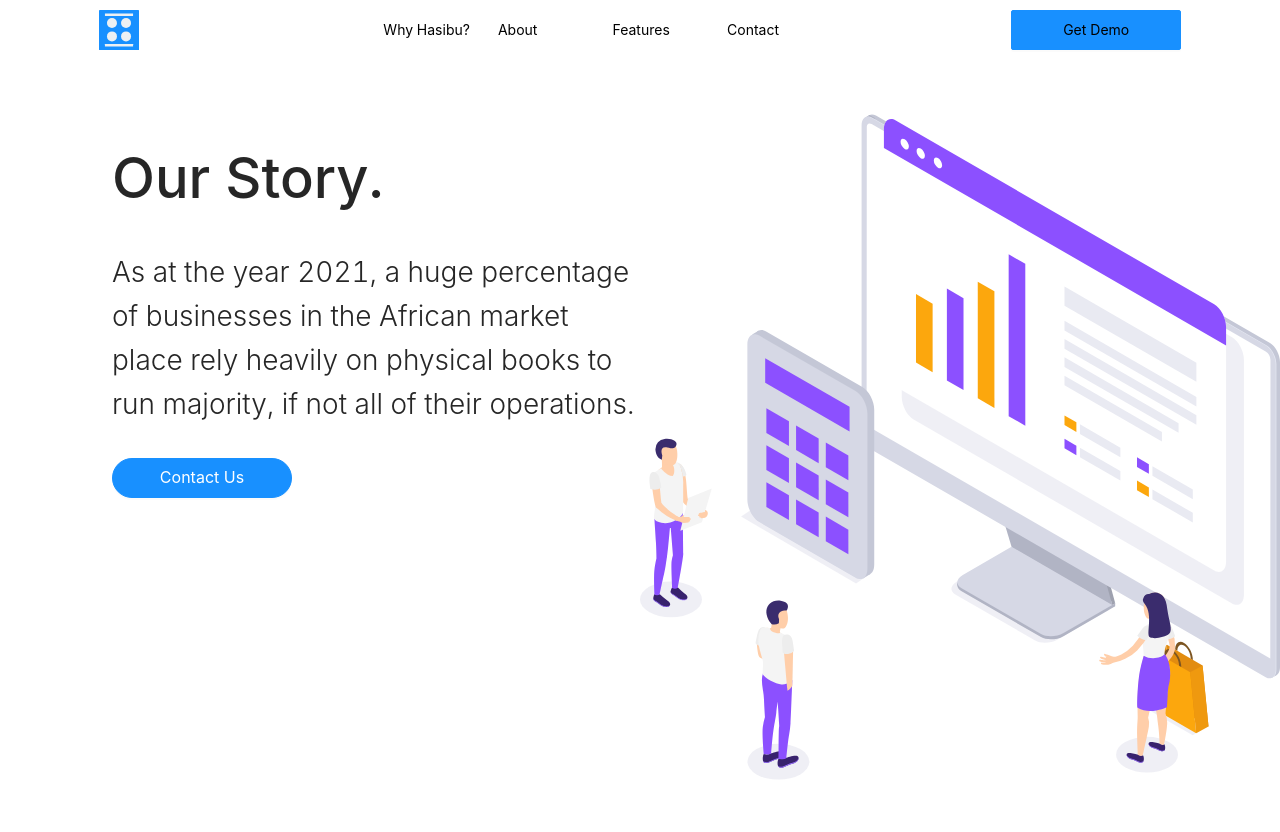
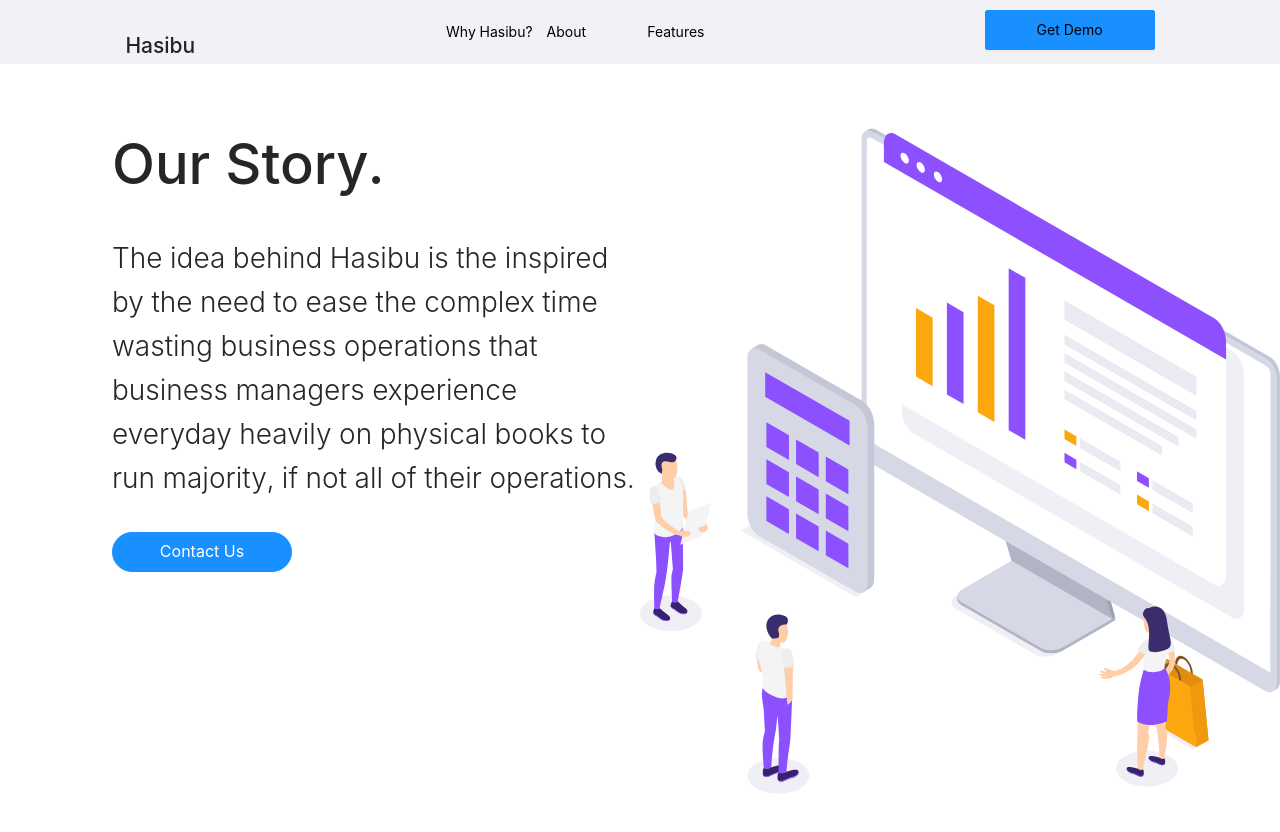
Before and after one commit to njeririziki/Next-, a Next.js app: page /about in a window 1280 px wide. Shown: the top 832 px of the page. Built offline with nearby package versions, Linux system fonts and the light colour scheme.

Commit message:
added content

```diff
--- a/Component/Header.js
+++ b/Component/Header.js
@@ -1,10 +1,12 @@
 import React, {useState} from 'react';
 import Link from 'next/link';
-import { Menu, Button,Grid,Drawer} from 'antd';
+import { Menu, Button,Grid,Drawer, PageHeader,Layout} from 'antd';
 import styles from '../styles/Landing.module.scss'
 import Logo from '../public/logo.svg'
 
-const Header=({split})=>{
+const {Header} =Layout
+
+const HeaderComp=({split,whypg})=>{
   const [change, setChange] = useState(false)
 
   const onScroll =()=>{
@@ -12,11 +14,15 @@
   }
 
     return(
-     <div onScroll={onScroll} className={change? styles.scrolheader:styles.header}>
-           <div className={styles.logo} >
-            <Logo style={{width:'40px', height:'40px'}}/>
+      <Layout>
+            <Header style={{backgroundColor:'inherit'}} className={whypg? styles.scrolheader:styles.header}>
+            <Link href='/'>
+            <h1>Hasibu</h1>
 
-           </div>
+            </Link>
+           {/* <div className={styles.logo} >
+            <Logo style={{width:'40px', height:'40px'}}/>  </div> */}
+
     <div className={styles.breadcrumbs}>
         <Link href='/whyhasibu'>
         <a className={styles.flinks}>Why Hasibu? </a>
@@ -25,19 +31,23 @@
        <a className={styles.flinks}> About </a>
        </Link>
        <Link href='/features'>
-       <a className={styles.breakingword}>  Feat
-       <span className={split? styles.shalfword:styles.flinks}>ures</span> </a>
+       <a className={split? styles.shalfword:styles.flinks}>Features</a>
        </Link>
-       <Link href='/about'>
+       {/* <Link href='/about'>
        <a className={split? styles.shalfword:styles.flinks}> Contact</a>
-       </Link>
+       </Link> */}
 
      </div>
      <Button className={styles.headerbutton}  >
      Get Demo
      </Button>
-     </div>
+     </Header>
+
+      </Layout>
+
     )
   }
 
-  export default Header;
+
+
+  export default HeaderComp;
--- a/Component/LayoutHeader.js
+++ b/Component/LayoutHeader.js
@@ -12,7 +12,9 @@
     return (
        <>
         {screen.xs? <MenuUnfoldOutlined className={split?styles.headername:styles.blackicon} onClick={()=>setOpen(true)}/>
-        : <Header split={split}/>}
+        :
+            <Header split={split}/>
+           }
         <Drawer  visible={open} onClose={()=>setOpen(false)}/>
       </>
       );
--- a/pages/about/index.js
+++ b/pages/about/index.js
@@ -39,8 +39,9 @@
          Our Story.
          </h2>
            <h1 className={styles.subtitle}  >
-           As at the year 2021, a huge percentage of businesses
-           in the African market place rely
+           The idea behind Hasibu is the inspired by the need to ease
+           the complex time wasting business  operations that business managers
+           experience everyday
            heavily on physical books to run majority,
             if not all of their operations.
            </h1 >
--- a/pages/goingonce/index.js
+++ b/pages/goingonce/index.js
@@ -1,6 +1,7 @@
 import Head from 'next/head'
 import styles from '../../styles/Home.module.scss'
 import Success from '../../public/successful_purchase.svg'
+
 export default function Home() {
   return (
     <div className={styles.container}>
--- a/styles/Landing.module.scss
+++ b/styles/Landing.module.scss
@@ -11,7 +11,7 @@
     width: 50vw;
     height: inherit;
     flex-direction: column;
-    margin-top: 2em;
+    //margin-top: 2em;
     background-color: var(--white);
 }
 .scard{
@@ -24,18 +24,18 @@
 
 }
 .header{
-    margin-top: 10px;
+   padding: 1em 0em 1em 0em;
     color: var(--black);
     width: 100vw;
     display: flex;
     flex-direction: row;
      justify-content: space-around;
     z-index: 1;
+
 }
 .scrolheader{
     margin-top: 10px;
-    color: var(--black);
-    background-color: var(--white);
+    color:var(--white);
     width: 100vw;
     display: flex;
     flex-direction: row;
@@ -67,7 +67,7 @@
     color: #000000;
 }
 .shalfword{
-    margin-left: 2px;
+
     color: #FFFFFF;
     &:hover{
         color: var(--secondary);
@@ -76,8 +76,8 @@
 .breadcrumbs{
    align-self: center;
    display: grid;
-   grid-template-columns: 1fr 1fr 1fr 1fr ;
-   grid-column-gap: 2em;
+   grid-template-columns: 1fr 1fr 1fr  ;
+   grid-column-gap: 1em;
 }
 .button{
     margin: 2em 0em 0em  7em;
--- a/styles/Whyhasibu.module.scss
+++ b/styles/Whyhasibu.module.scss
@@ -6,7 +6,6 @@
   align-items: center;
   width:100vw;
   height: 100vh;
-  border-radius: 0px 0px 20px 20px;
   background-color: var(--black);
 }
 .title{
@@ -16,13 +15,14 @@
 .subtitle{
     width: 40vw;
     font-weight: 350;
-    font-size: 3em;
+    font-size: 2.5em;
     color: var(--white);
+    margin-right: 1em ;
 }
-.pageheader{
-   background-color: var(--white);
-   border: 1px solid var(--secondary) ;
-}
+// .pageheader{
+//    background-color: var(--white);
+//    border: 1px solid var(--secondary) ;
+// }
 .svg{
     margin-top: 100px;
     width: 600px;
@@ -38,17 +38,26 @@
     margin: 1em 1em 1em 1em;
 }
 .textdiv{
-    padding: 1em 1em 1em 1em;
-    width:50vw;
+    margin: 50px 0px 0px 200px;
+    width: 35vw;
+    align-self: center;
 }
+
+
 .othertitles{
     margin: 1em 1em 1em 1em;
     font-size: 3em;
+     margin-left: 2em;
 }
 .othersubtitles{
     font-size: 2em;
     font-weight: 350;
 
+}
+.othersvg{
+    margin-top: 0px;
+    width: 400px;
+    height: auto;
 }
 
 @media (max-width: 600px) {
```
Also changed, not shown: Component/Footer.js (+7 -4 lines), pages/index.js (+9 -10 lines), pages/whyhasibu/index.js (+17 -7 lines).
